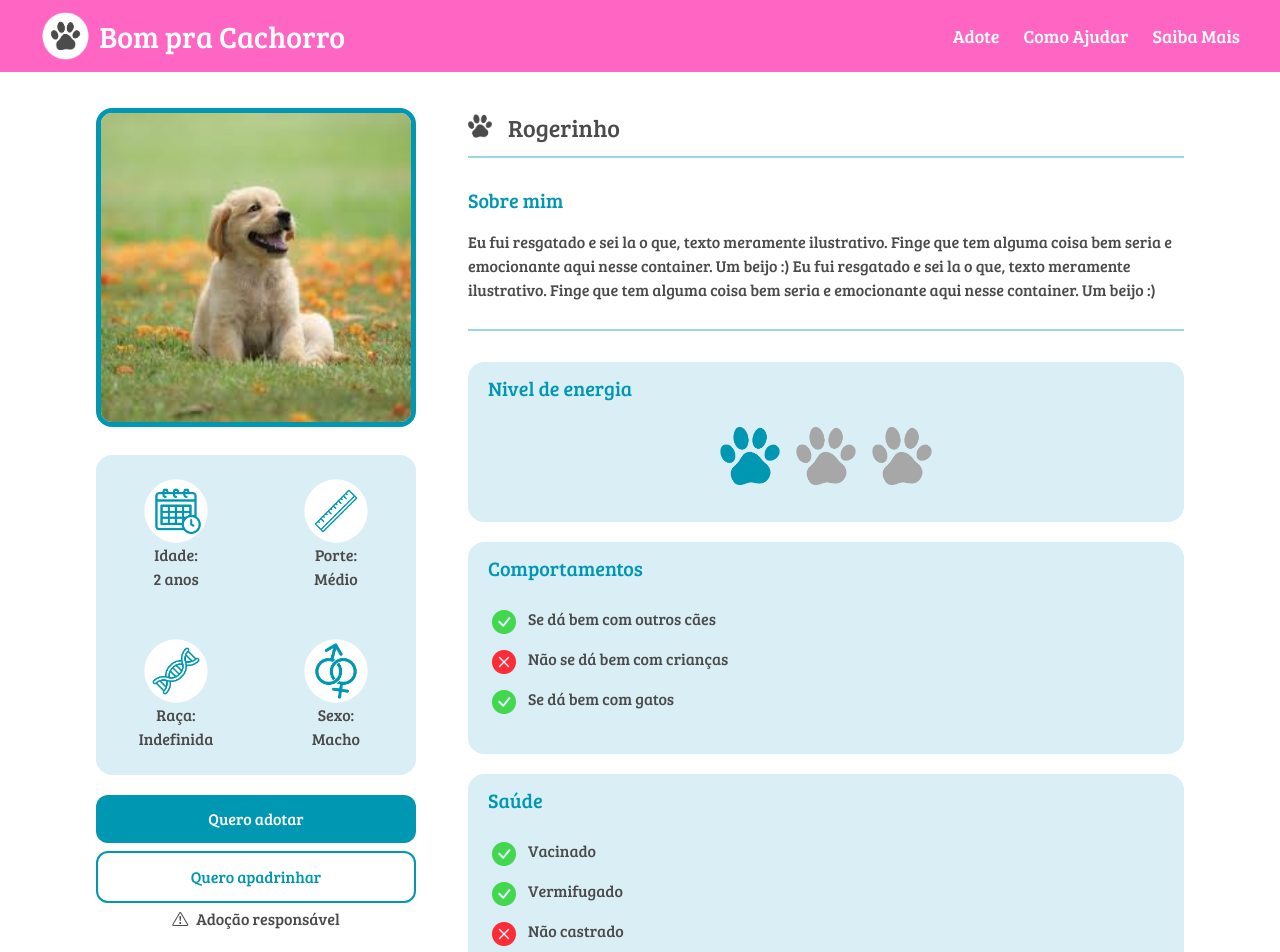
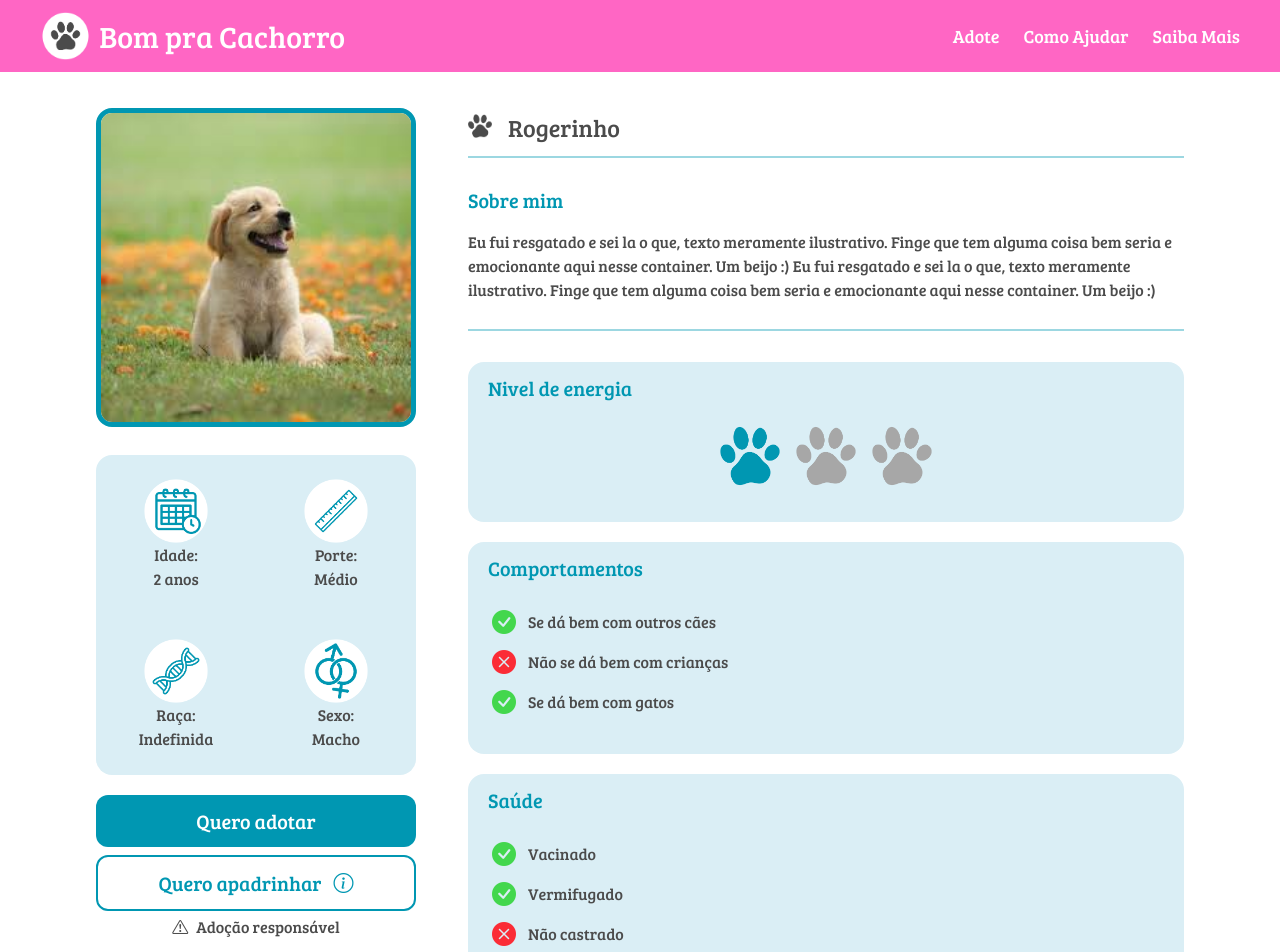
Before and after one commit to DevJoyJoy/Bom-Pra-Cachorro, a React (Vite) app in the folder Front-end/: page /DetailsPet in a window 1280 px wide. Shown: the top 952 px of the page. Built offline with nearby package versions, Linux system fonts and the light colour scheme.

Commit message:
FEAT: pag: deatailsPet -> add balao flutuante do botao de apadrinhamento

```diff
--- a/Front-end/src/pages/detailsPet.jsx
+++ b/Front-end/src/pages/detailsPet.jsx
@@ -43,8 +43,18 @@ export const DetailsPetPage = () => {
                             <label className="text-[#4b4b4b]">Macho</label>
                         </div>
                     </div>
-                    <button className="bg-[#0097b2] w-full rounded-xl text-white py-3 my-1 ">Quero adotar</button>
-                    <button className="bg-white border-[#0097b2] border-2 w-full rounded-xl text-[#0097b2] py-3 my-1 ">Quero apadrinhar</button>
+
+
+                    <button className="bg-[#0097b2] w-full rounded-xl text-xl text-white py-3 my-1 hover:bg-[#007c93] active:bg-[#00677a] ">Quero adotar</button>
+                        <div className="relative group w-full">
+                    <button className="bg-white flex items-center justify-center border-[#0097b2] border-2 text-xl w-full rounded-xl text-[#0097b2] py-3 my-1 hover:bg-[#c8eaf0] active:bg-[#a7dbe5] ">
+                        Quero apadrinhar
+                            <i className="bi bi-info-circle align-middle ml-3"></i>
+                            <div className="absolute left-0 top-full mt-2 w-full hidden group-hover:block bg-white shadow-lg p-4 rounded text-[#4b4b4b] text-lg">
+                                *Explicando o que é apadrinhamento...*
+                            </div>
+                    </button>
+                        </div>
                     <div className="flex flex-row">
                         <i className="bi-exclamation-triangle text-[#4b4b4b]"></i>
                         <span className="text-[#4b4b4b] ml-2 mb-5">Adoção responsável</span>
@@ -82,15 +92,15 @@ export const DetailsPetPage = () => {
                     <div className="w-full bg-[#daeef5] rounded-2xl min-h-20 h-max py-3 px-5 my-5">
                         <h1 className="text-xl text-[#0097b2]">Comportamentos</h1>
                         <div className="my-4 ml-1 md:my-6 flex flex-col justify-center gap-2">
-                            <div>
+                            <div className="flex items-center">
                                 <i className="bi bi-check-circle-fill text-2xl text-[#43d74d] mr-3"></i>
                                 <span className="text-[#4b4b4b] align-super">Se dá bem com outros cães</span>
                             </div>
-                            <div>
+                            <div className="flex items-center">
                                 <i className="bi bi-x-circle-fill text-2xl text-red-500 mr-3"></i>
                                 <span className="text-[#4b4b4b] align-super">Não se dá bem com crianças</span>
                             </div>
-                            <div>
+                            <div className="flex items-center">
                                 <i className="bi bi-check-circle-fill text-2xl text-[#43d74d] mr-3"></i>
                                 <span className="text-[#4b4b4b] align-super">Se dá bem com gatos</span>
                             </div>
@@ -99,28 +109,24 @@ export const DetailsPetPage = () => {
                     <div className="w-full bg-[#daeef5] rounded-2xl min-h-20 h-max py-3 px-5 my-5">
                         <h1 className="text-xl text-[#0097b2]">Saúde</h1>
                         <div className="my-4 ml-1 md:my-6 flex flex-col justify-center gap-2">
-                            <div>
+                            <div className="flex items-center">
                                 <i className="bi bi-check-circle-fill text-2xl text-[#43d74d] mr-3"></i>
-                                <span className="text-[#4b4b4b] align-super">Vacinado</span>
+                                <span className="text-[#4b4b4b]">Vacinado</span>
                             </div>
-                            <div>
+                            <div className="flex items-center">
                                 <i className="bi bi-check-circle-fill text-2xl text-[#43d74d] mr-3"></i>
                                 <span className="text-[#4b4b4b] align-super">Vermifugado</span>
                             </div>
-                            <div>
+                            <div className="flex items-center">
                                 <i className="bi bi-x-circle-fill text-2xl text-red-500 mr-3"></i>
                                 <span className="text-[#4b4b4b] align-super">Não castrado</span>
                             </div>
                         </div>
                     </div>
+                    <div className="h-10 w-full"></div>
                 </div>
-
-
-
-
-            </div>
-
+            </div >
             <Footer></Footer>
-        </div>
+        </div >
     )
 }
```
